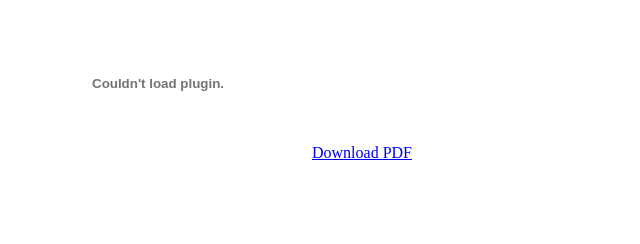
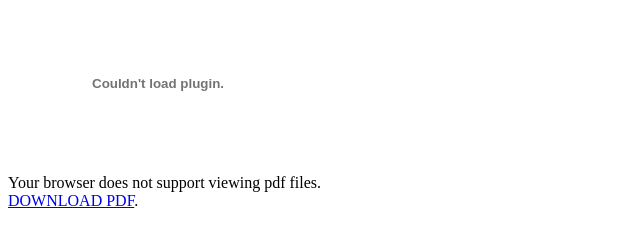
Before and after one commit to Xorast/Online-PDF-CV, a plain HTML site: page index.html in a window 1280 px wide. Shown: the whole page, without its empty margins (0-640 px from the left). Drawn offline with Linux system fonts and the light colour scheme.

Commit message:
Better line if viewing pdf isn't enabled

```diff
--- a/index.html
+++ b/index.html
@@ -1,6 +1,6 @@
 <!-- PDF Document - All Browsers -->
 <object class="" data="CV-Full-Stack-Developer-Xavier-Astor.pdf" type="application/pdf" width="100%" height="100%">
     <embed src="CV-Full-Stack-Developer-Xavier-Astor.pdf" type="application/pdf">
-        <a href="CV-Full-Stack-Developer-Xavier-Astor.pdf">Download PDF</a>
+        <br><p>Your browser does not support viewing pdf files. <br><a href="CV-Full-Stack-Developer-Xavier-Astor.pdf">DOWNLOAD PDF</a>.</p>
     </embed>
 </object>
```
